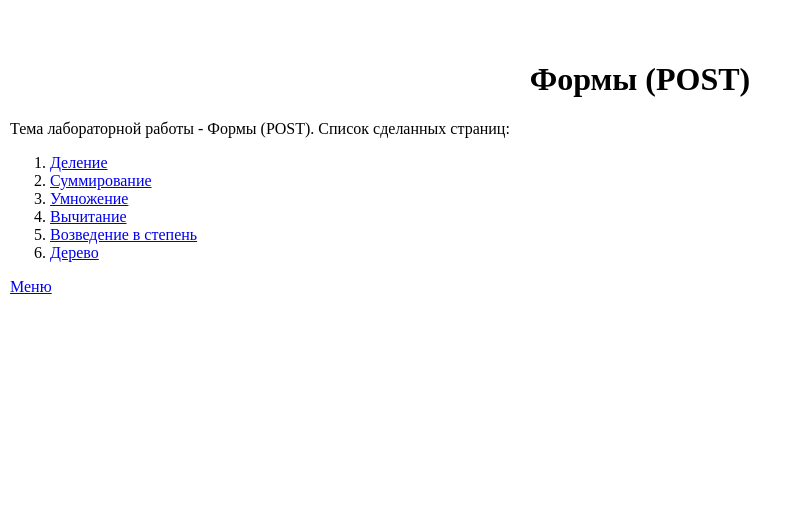
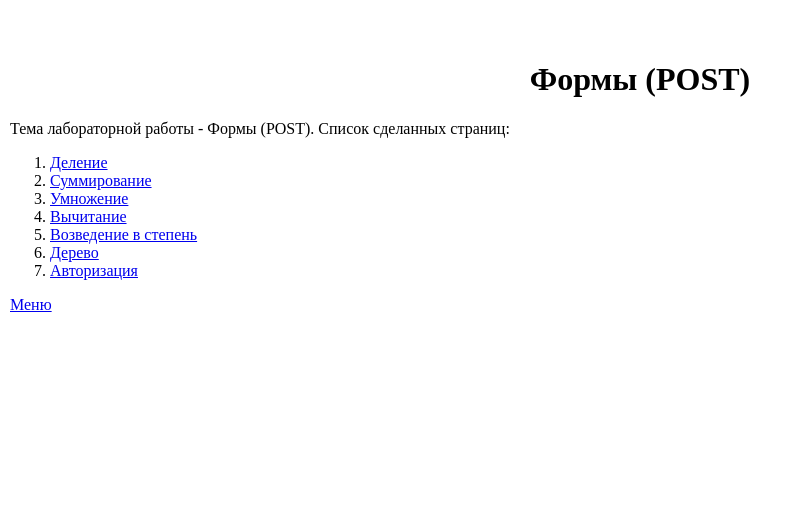
Before and after one commit to SofiaPon/web-programming-labs-2, a Flask app: page /lab4/ in a window 1280 px wide. Shown: the part 58-577 px from the top of the page, without its empty margins (0-802 px from the left). Run offline with Flask 3, Linux system fonts and the light colour scheme.

Commit message:
Авторизация

```diff
--- a/templates/lab4/lab4.html
+++ b/templates/lab4/lab4.html
@@ -13,6 +13,7 @@
        <li><a href="/lab4/sub-form">Вычитание</a></li>
        <li><a href="/lab4/pow-form">Возведение в степень</a></li>
        <li><a href="/lab4/tree">Дерево</a></li>
+       <li><a href="/lab4/login">Авторизация</a></li>
    </ol>
 
 {% endblock %}
```
